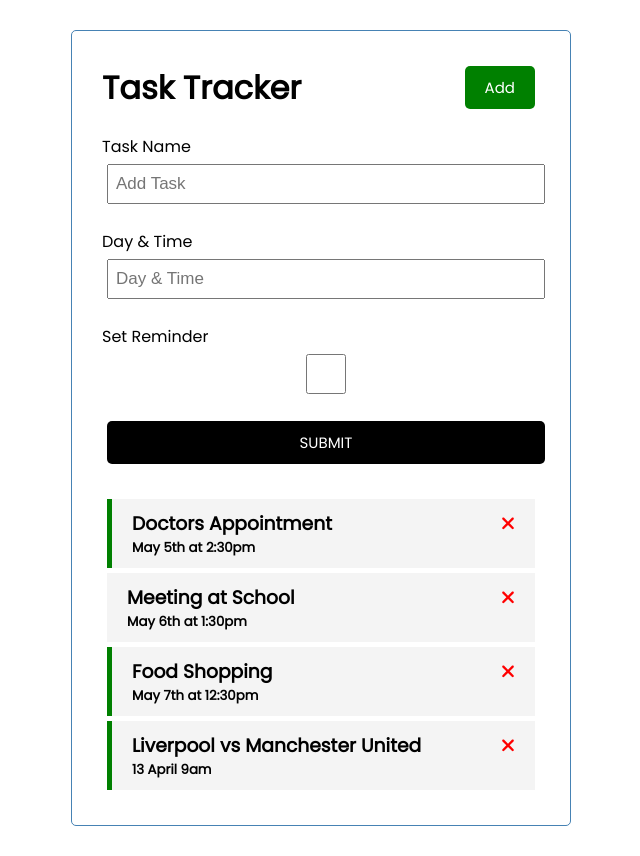
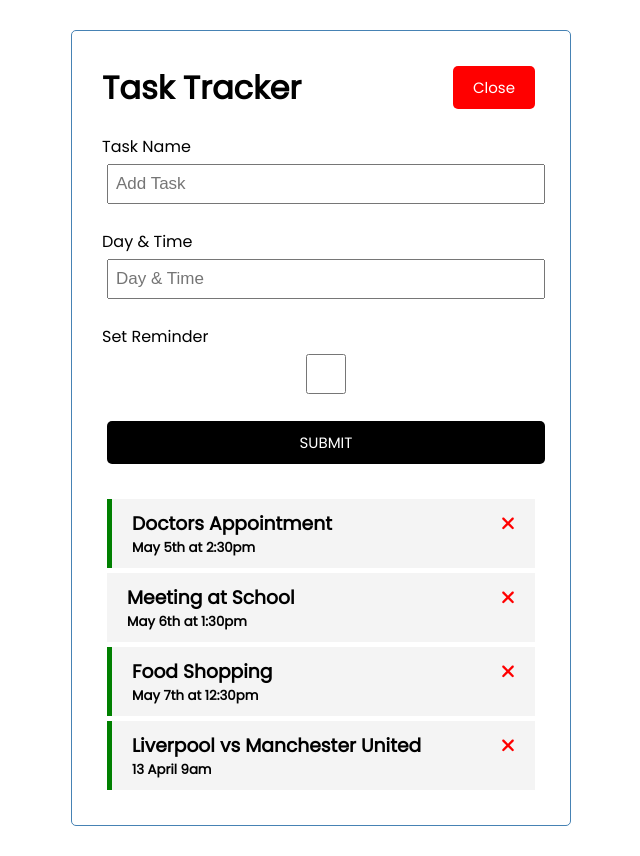
Before and after one commit to iqbal9865/Task-Tracker-With-Angular, an Angular app: page / in a window 1280 px wide. Both pictures are taken after a click on the button "Add". Shown: the whole page, without its empty margins (319-959 px from the left). Built offline with nearby package versions, Linux system fonts and the light colour scheme; data requests are answered from the project's data file.

Commit message:
component toggle

```diff
--- a/src/app/components/add-task/add-task.component.html
+++ b/src/app/components/add-task/add-task.component.html
@@ -1,4 +1,4 @@
-<form (ngSubmit)="onSubmit()">
+<form *ngIf="showAddTask" (ngSubmit)="onSubmit()">
   <div class="form-control">
     <label for="text">  Task Name </label>
     <input type="text" name="text" id="text" placeholder="Add Task" [(ngModel)]="text">
--- a/src/app/components/add-task/add-task.component.ts
+++ b/src/app/components/add-task/add-task.component.ts
@@ -1,5 +1,7 @@
 import { Component, OnInit, Output, EventEmitter } from '@angular/core';
 import { Task } from '../../Task';
+import { Subscription } from 'rxjs';
+import { UiService } from '../../services/ui.service';
 @Component({
   selector: 'app-add-task',
   templateUrl: './add-task.component.html',
@@ -11,8 +13,13 @@
   text: string = '';
   day: string = '';
   reminder: boolean = false;
-
-  constructor() { }
+  showAddTask: boolean = false;
+  subscription: any =  Subscription;
+  constructor(private uiservice : UiService) {
+    this.subscription = this.uiservice
+    .onToggle()
+    .subscribe(value => (this.showAddTask = value))
+  }
 
   ngOnInit(): void {
   }
--- a/src/app/components/header/header.component.html
+++ b/src/app/components/header/header.component.html
@@ -1,6 +1,8 @@
 <header>
   <h1>{{ title }}</h1>
   <app-button
-    color="green" text="Add" (btnClick)="toggleAddTask()">
+    color="{{showAddTask ? 'red' : 'green'}}"
+    text="{{showAddTask ? 'Close' : 'Add'}}"
+    (btnClick)="toggleAddTask()">
   </app-button>
 </header>
--- a/src/app/components/header/header.component.ts
+++ b/src/app/components/header/header.component.ts
@@ -1,5 +1,6 @@
 import { Component, OnInit } from '@angular/core';
-
+import { UiService } from "../../services/ui.service";
+import { Subscription } from 'rxjs';
 @Component({
   selector: 'app-header',
   templateUrl: './header.component.html',
@@ -7,12 +8,19 @@
 })
 export class HeaderComponent implements OnInit {
   title = 'Task Tracker';
-  constructor() { }
+  showAddTask: boolean = false;
+  subscription: any =  Subscription;
+
+  constructor(private uiservice: UiService) {
+    this.subscription = this.uiservice
+    .onToggle()
+    .subscribe(value => (this.showAddTask = value))
+  }
 
   ngOnInit(): void {}
 
   toggleAddTask () {
-    console.log('toggle btn')
+    this.uiservice.toggleAddTask()
   }
 
 }
--- /dev/null
+++ b/src/app/services/ui.service.ts
@@ -0,0 +1,17 @@
+import { Injectable } from '@angular/core';
+import {Observable, Subject} from 'rxjs'
+@Injectable({
+  providedIn: 'root'
+})
+export class UiService {
+  private showAddTask : boolean = false;
+  private subject = new Subject<any>();
+  constructor() { }
+  toggleAddTask () {
+    this.showAddTask = !this.showAddTask;
+    this.subject.next(this.showAddTask )
+  }
+  onToggle():Observable<any>{
+    return this.subject.asObservable();
+  }
+}
```
Also changed, not shown: 1 other file (tests, documents, lock files or other folders).
